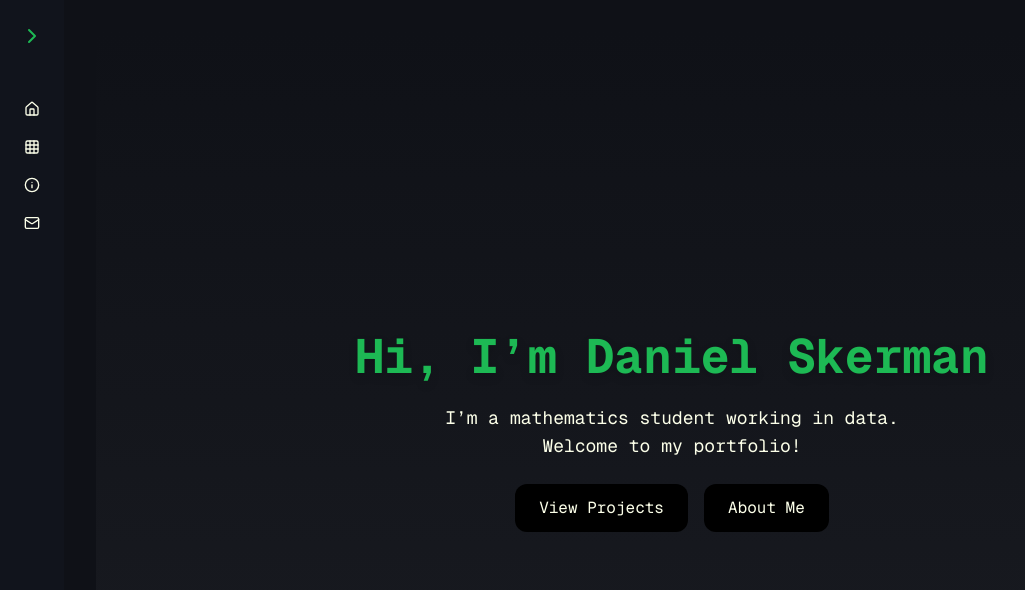
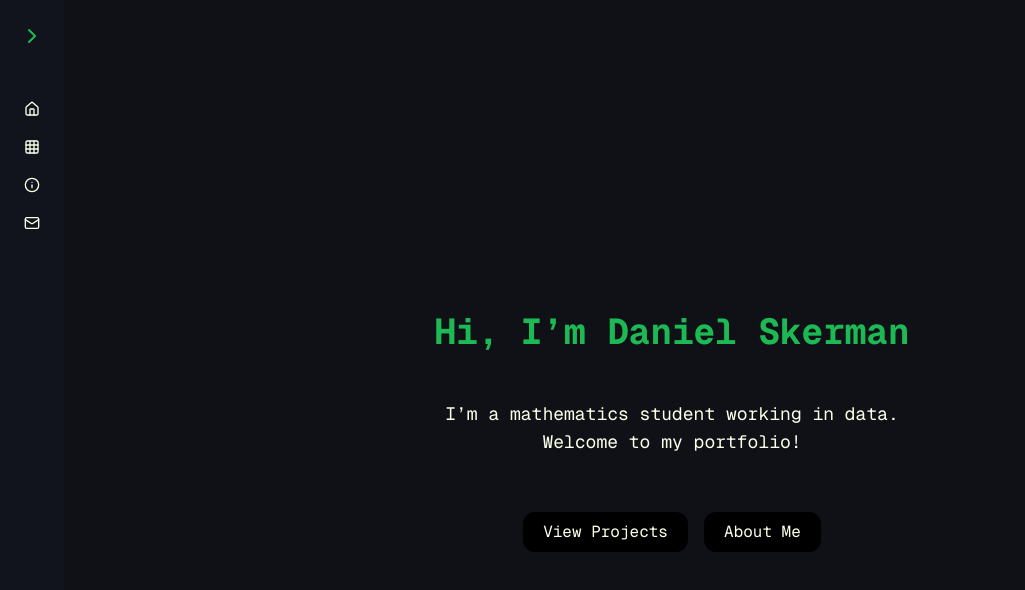
Before and after one commit to skermind/skerman-portfolio, a Next.js app: page / in a window 1280 px wide. Shown: the top 590 px of the page, without its empty margins (0-1025 px from the left). Built offline with nearby package versions, Linux system fonts and the light colour scheme.

Commit message:
revert some stuff

```diff
--- a/pages/index.js
+++ b/pages/index.js
@@ -1,7 +1,6 @@
 import Image from "next/image";
 import { Geist, Geist_Mono } from "next/font/google";
 import SidebarLayout from "@/components/SidebarLayout";
-import { useEffect, useRef } from "react";
 
 const geistSans = Geist({
   variable: "--font-geist-sans",
@@ -16,33 +15,33 @@ const geistMono = Geist_Mono({
 export default function Home() {
   return (
     <SidebarLayout>
-      <div className="relative min-h-screen flex items-center justify-center p-8 bg-gradient-to-b from-[#0f1117] to-[#1a1c22]">
-        {/* Hero content */}
-        <div className="max-w-4xl text-center space-y-6 relative z-10">
-          <h1 className="text-5xl font-bold text-[#1DB954] drop-shadow-lg">
+      <div
+        className={`${geistSans.className} ${geistMono.className} font-sans grid grid-rows-[20px_1fr_20px] items-center justify-items-center justify-center min-h-screen p-8 pb-20 gap-16 sm:p-20`}
+      >
+        <main className="flex flex-col gap-[32px] row-start-2 items-center">
+          <h1 className="text-4xl font-bold mb-4">
             Hi, I’m Daniel Skerman
           </h1>
-          <p className="text-lg text-[#fcffe9] max-w-xl mx-auto">
-            I’m a mathematics student working in data.<br />
+          <p className="text-lg mb-6 text-center max-w-xl font-sans">
+            I’m a mathematics student working in data.
+            <br />
             Welcome to my portfolio!
           </p>
-
-          {/* Buttons */}
-          <div className="flex gap-4 justify-center mt-4">
+          <div className="flex gap-4">
             <a
               href="/projects"
-              className="bg-black text-[#fcffe9] px-6 py-3 rounded-xl transition hover:bg-[#1DB954] hover:text-[#fcffe9]"
+              className="bg-black text-[#fcffe9] px-5 py-2 rounded-xl transition hover:bg-[#1DB954] hover:text-[#fcffe9]"
             >
               View Projects
             </a>
             <a
               href="/about"
-              className="bg-black text-[#fcffe9] px-6 py-3 rounded-xl transition hover:bg-[#1DB954] hover:text-[#fcffe9]"
+              className="bg-black text-[#fcffe9] px-5 py-2 rounded-xl transition hover:bg-[#1DB954] hover:text-[#fcffe9]"
             >
               About Me
             </a>
           </div>
-        </div>
+        </main>
       </div>
     </SidebarLayout>
   );
```
